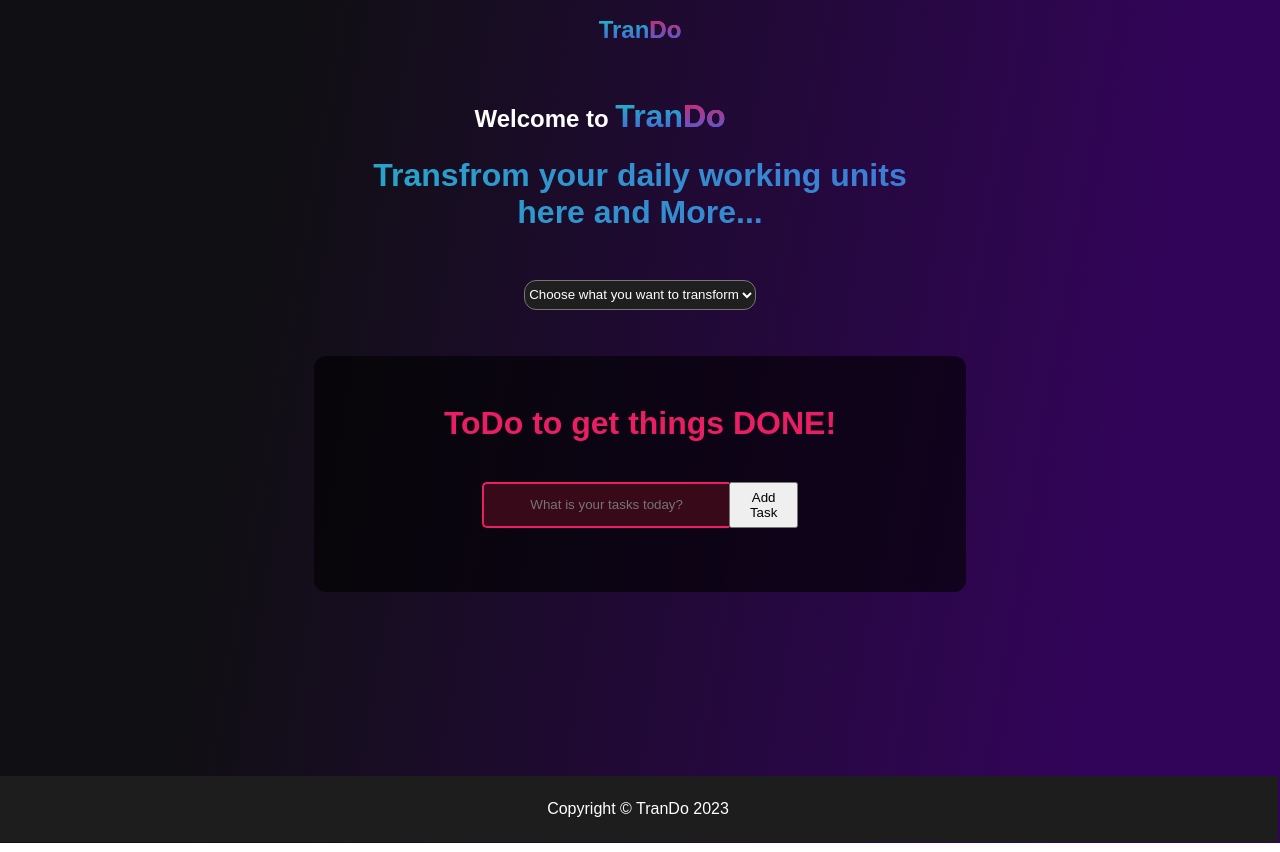
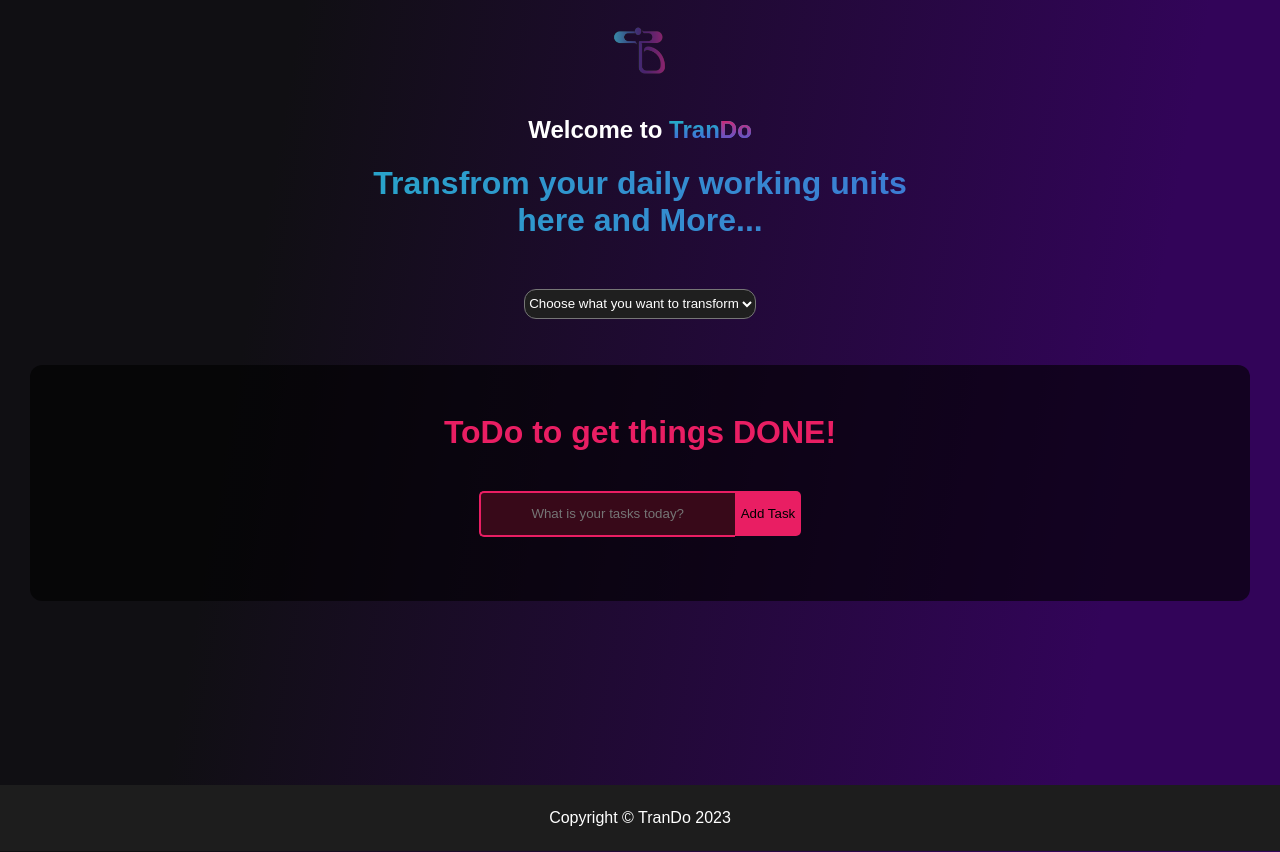
Before and after one commit to Ahmed-dagger/TranDo-react, a Next.js app: page / in a window 1280 px wide. Built offline with nearby package versions, Linux system fonts and the light colour scheme.

Commit message:
changeslogo

```diff
--- a/app/globals.css
+++ b/app/globals.css
@@ -1,6 +1,6 @@
 .body
 {
-  background-image: linear-gradient( 99.9deg, rgb(16, 15, 19) 21.2%, rgba(50,4,89,1) 84.8% );
+  background-image: linear-gradient( 99.9deg, #100f13 21.2%, #320459 84.8% );
   font-family: sans-serif;
 }
 
@@ -78,6 +78,7 @@
   width: 50%;
 
   align-items: center;
+
 }
 
 .taskCenter
@@ -86,7 +87,7 @@
   width: 50%;
 }
 
-@media screen and (max-width: 432px)
+@media screen and (max-width: 1283px)
 {
   .todoCenter
   {
--- a/app/page.module.css
+++ b/app/page.module.css
@@ -6,13 +6,15 @@
 
 .headerLogo
 {
-  background: -webkit-linear-gradient(90deg, #4961da, transparent) #1cbec4;
+
   text-align: center;
-  background-clip: none;
-  -webkit-background-clip: text;
-  -webkit-text-fill-color: transparent;
-  font-size: x-large;
-  font-weight: 700;
+  width: 70px;
+  position: relative;
+  top: 10px;
+  display: block;
+  margin-left: auto;
+  margin-right: auto;
+
 
 }
 
@@ -34,18 +36,6 @@
   -webkit-background-clip: text;
   -webkit-text-fill-color: transparent;
   font-size: xx-large;
-  font-weight: 700;
-
-}
-
-.headerLogo::after
-{
-  background: -webkit-linear-gradient(90deg, #4961da, transparent) #e91e63;
-  content: 'Do';
-  background-clip: none;
-  -webkit-background-clip: text;
-  -webkit-text-fill-color: transparent;
-  font-size: x-large;
   font-weight: 700;
 
 }
@@ -161,6 +151,14 @@
   height: 30px;
 }
 
+.select:focus
+{
+  outline: 0;
+  outline-color: transparent;
+  outline-style: none;
+
+}
+
 .headText
 {
 
@@ -179,7 +177,7 @@
   -webkit-text-fill-color: transparent;
 }
 
-@media screen and (max-width: 432px) {
+@media screen and (max-width: 1283px) {
 
   .buttons ul li
   {
@@ -445,7 +443,7 @@
   text-decoration: none;
   margin-left: auto;
   margin-right: auto;
-
+  -webkit-tap-highlight-color: transparent;
 }
 
 .trash
@@ -479,6 +477,9 @@
 .todoForm
 {
   display: flex;
+  width: max-content;
+  margin: auto;
+
 
 }
 
--- a/components/TodeWrapper.jsx
+++ b/components/TodeWrapper.jsx
@@ -16,7 +16,7 @@ const TodoWrapper = () => {
 
     useEffect(() =>
     {
-      const data = window.sessionStorage.getItem('Todo');
+      const data = window.localStorage.getItem('Todo');
 
 
       if ( data !== null) setTodos(JSON.parse(data))
@@ -25,7 +25,7 @@ const TodoWrapper = () => {
 
     useEffect(()=>{
 
-      window.sessionStorage.setItem('Todo' , JSON.stringify(todos))
+      window.localStorage.setItem('Todo' , JSON.stringify(todos))
 
     }, [todos])
 
--- a/components/TodoTasks.jsx
+++ b/components/TodoTasks.jsx
@@ -1,15 +1,37 @@
 import React from 'react'
 import styles from '@/app/page.module.css'
 
-import { useState } from 'react';
+import { useState , useEffect} from 'react';
 
 const TodoTasks = ({task , deleteTodo , editTodo}) => {
 
+  const [complete, setComplete] = useState(false)
+
+  useEffect( () =>
+  {
+    const data= window.localStorage.getItem('Complete')
+    if ( data !== null) setComplete(JSON.parse(data))
+
+  }
 
 
+  , [])
+
+
+  useEffect( () =>
+
+  {
+    window.localStorage.setItem('Complete' , JSON.stringify(complete))
+  }
+
+
+  , [complete])
+
   const handleClick = (event) => {
-    // 👇️ set to true
-    if (event.currentTarget.style.backgroundColor) {
+
+    setComplete(!complete);
+
+    if (complete) {
       event.currentTarget.style.backgroundColor = null;
       event.currentTarget.style.color = null;
       event.currentTarget.style.transition='0.3s';
@@ -20,6 +42,8 @@ const TodoTasks = ({task , deleteTodo , editTodo}) => {
       event.currentTarget.style.color = 'white';
       event.currentTarget.style.transition='0.3s';
       event.currentTarget.style.textDecoration='line-through'
+
+
     }
   };
   return (
--- a/components/nav.jsx
+++ b/components/nav.jsx
@@ -13,7 +13,7 @@ const Nav = () => {
       <header className='header'>
 
         <div className={styles.mobNav}>
-        <h1 className={styles.headerLogo}>Tran</h1>
+        <img src={'/TranDo.png'} alt="" className={styles.headerLogo} />
         <button onClick={()=> setToggleDropdown (!toggle)} className={styles.mobMenu}>≡</button>
 
         {toggle && (
```
Also changed, not shown: public/TranDo.png (added).
